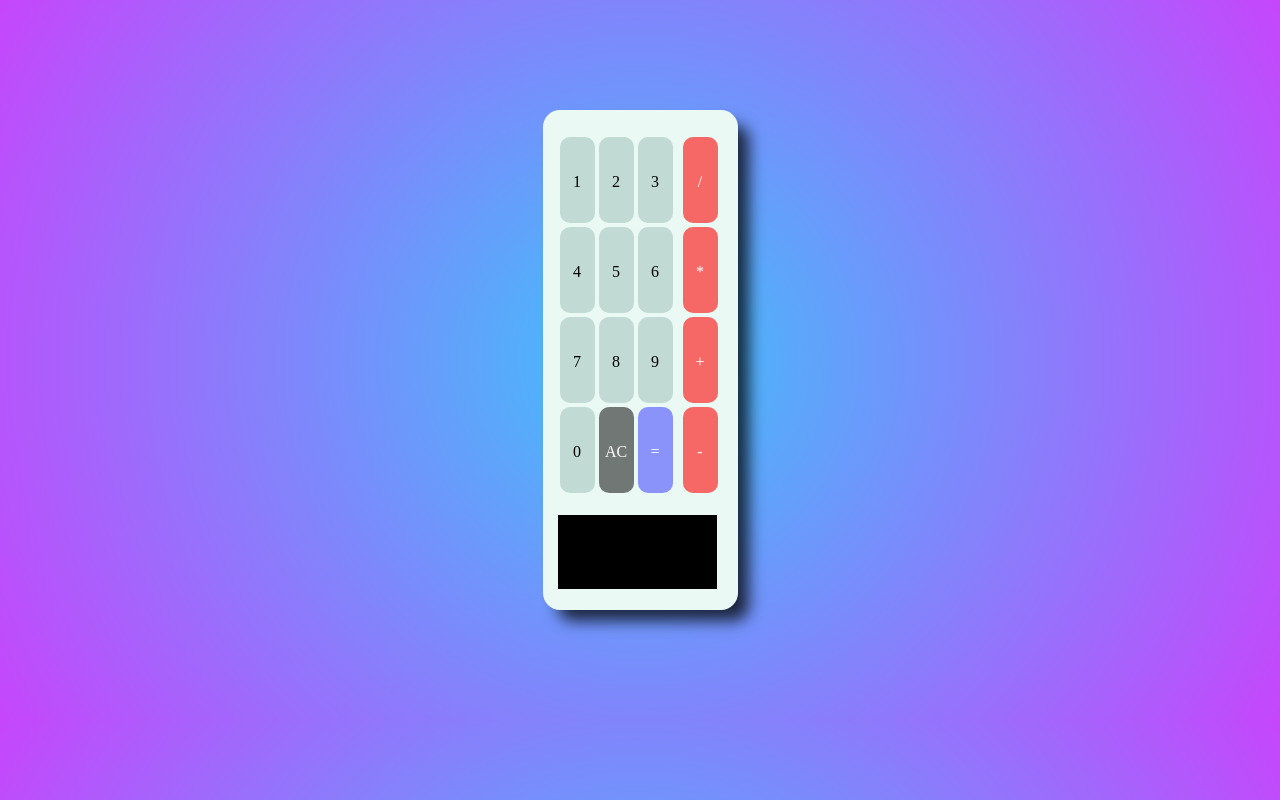
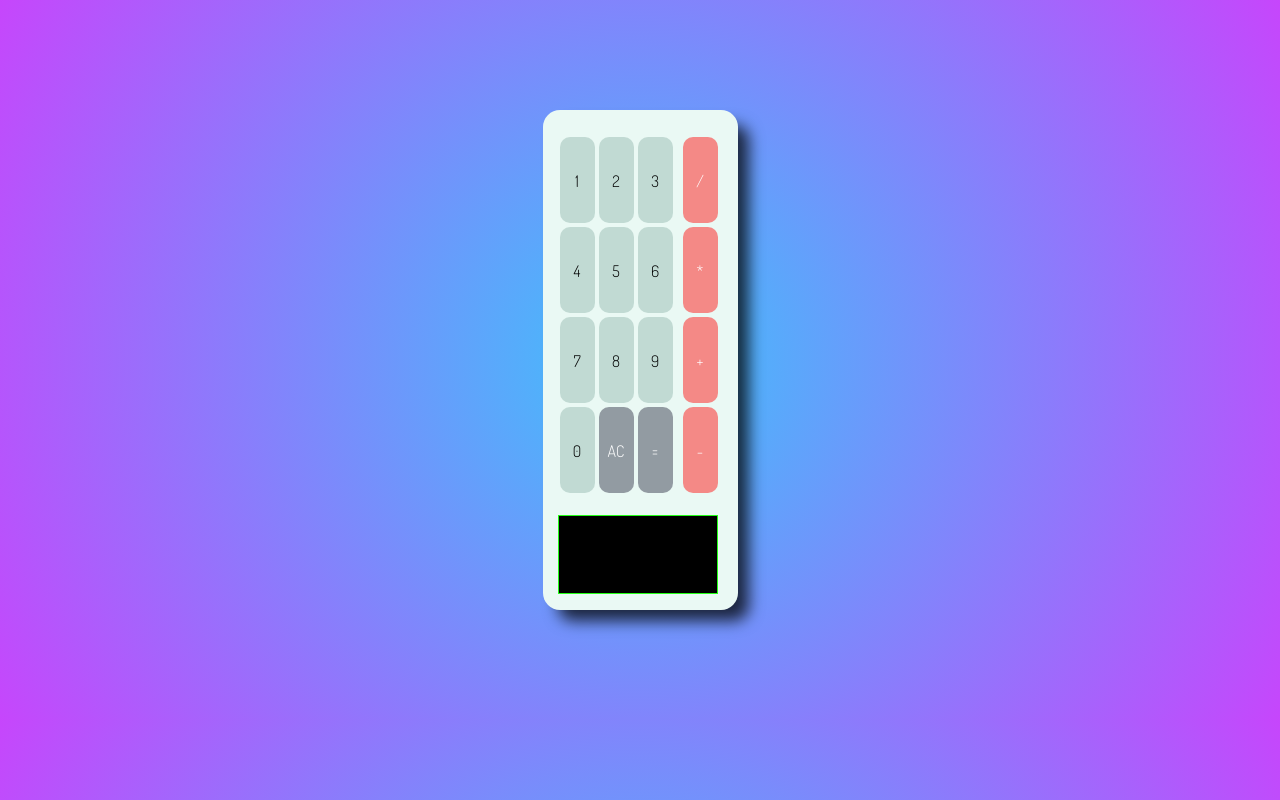
Before and after one commit to FreddyCarrillo/calculator, a plain HTML site: page index.html in a window 1280 px wide. Drawn offline with Linux system fonts and the light colour scheme.

Commit message:
version 1.0 , btn equal not development

```diff
--- a/index.html
+++ b/index.html
@@ -4,36 +4,20 @@
     <meta charset="UTF-8">
     <meta http-equiv="X-UA-Compatible" content="IE=edge">
     <meta name="viewport" content="width=device-width, initial-scale=1.0">
-    <link rel="stylesheet" href="style.css">
-    <title>Calculadora</title>
+    <link rel="stylesheet" href="./style.css">
+    <title>Calculator</title>
 </head>
 <body>
 
     <div class="wrapperCalculator">
         <div class="wrapperNumbersCalculator">
-            <div class="btnNumber">1</div>
-            <div class="btnNumber">2</div>
-            <div class="btnNumber">3</div>
-            <div class="btnNumber">4</div>
-            <div class="btnNumber">5</div>
-            <div class="btnNumber">6</div>
-            <div class="btnNumber">7</div>
-            <div class="btnNumber">8</div>
-            <div class="btnNumber">9</div>
-            <div class="btnNumber">0</div>
-            <div class="btnOperator" style="background-color: #00000085;">AC</div>
-            <div class="btnOperator" style="background-color: #0000ff69;">=</div>
         </div>
         <div class="wrapperOperatorsCalculator">
-            <div class="btnOperator">/</div>
-            <div class="btnOperator">*</div>
-            <div class="btnOperator">+</div>
-            <div class="btnOperator">-</div>
         </div>
         <div class="wrapperResult">
-
         </div>
     </div>
 
+    <script src="./processes.js"></script>
 </body>
 </html>
--- a/processes.js
+++ b/processes.js
@@ -0,0 +1,44 @@
+'use strict';
+
+const valueBtnNumbers = {
+    'data': [1, 2, 3, 4, 5, 6, 7, 8, 9, 0],
+    'typeClass': 'btnNumber',
+    'nameContent': 'wrapperNumbersCalculator'
+}
+
+const valueBtnOperators = {
+    'data': ['/','*','+','-'],
+    'typeClass': 'btnOperator',
+    'nameContent': 'wrapperOperatorsCalculator'
+}
+
+const valueBtnToResult = {
+    'data': ['AC','='],
+    'typeClass': 'btnToResult',
+    'nameContent': 'wrapperNumbersCalculator'
+}
+
+let wrapperResult = document.querySelector('.wrapperResult');
+
+window.addEventListener('load',()=>{
+    addedBtnDivs(valueBtnNumbers);
+    addedBtnDivs(valueBtnOperators);
+    addedBtnDivs(valueBtnToResult);
+});
+
+let getValueBtnCalculator = (e) => {
+    wrapperResult.append(e.target.dataset.value);
+    console.log(e.target.dataset.value);
+}
+
+let addedBtnDivs = (valueBtns) => {
+    let content = document.querySelector(`.${valueBtns.nameContent}`);
+    valueBtns.data.forEach(element => {
+        let divBtn = document.createElement('div');
+        divBtn.className = valueBtns.typeClass;
+        divBtn.addEventListener("click", getValueBtnCalculator);
+        divBtn.setAttribute('data-value', element);
+        divBtn.innerText = element;
+        content.append(divBtn);
+    });
+}
--- a/style.css
+++ b/style.css
@@ -1,8 +1,11 @@
+@import url('https://fonts.googleapis.com/css2?family=Dosis:wght@300&display=swap');
+
 body{
     margin: 0px;
     padding: 0px;
     background: rgb(63,193,251);
     background: radial-gradient(circle, rgba(63,193,251,1) 0%, rgba(198,70,252,1) 100%);
+    font-family: 'Dosis', sans-serif;
 }
 
 .wrapperCalculator{
@@ -32,11 +35,15 @@ body{
 
 .wrapperResult{
     margin: 0px 0px 5px 15px;
-    height: 72px;
-    width: 81%;
+    height: 41px;
+    width: 63%;
     border: 1px solid;
     float: left;
     background-color: black;
+    color: #23ff16;
+    padding: 18px;
+    overflow-y: scroll;
+    font-size: 12px;
 }
 
 .btnNumber{
@@ -48,10 +55,17 @@ body{
     margin: 2px;
     border-radius: 10px;
     background-color: #bad4cdd6;
+    cursor:pointer;
+    transition: 0.3s;
+}
+
+.btnNumber:hover{
+    background-color: #728f87d6;
+    font-size: 24px;
 }
 
 .btnOperator{
-    background-color: #ff000094;
+    background-color: #ff000073;
     color: white;
     height: 86px;
     width: 35px;
@@ -60,4 +74,30 @@ body{
     line-height: 89px;
     margin: 2px;
     border-radius: 10px;
+    transition: 0.3s;
+    cursor:pointer;
 }
+
+.btnOperator:hover{
+    background-color: #ff0000;
+    font-size: 24px;
+}
+
+.btnToResult{
+    background-color: #15152c69;
+    color: white;
+    height: 86px;
+    width: 35px;
+    float: left;
+    text-align: center;
+    line-height: 89px;
+    margin: 2px;
+    border-radius: 10px;
+    transition: 0.3s;
+    cursor:pointer;
+}
+
+.btnToResult:hover{
+    background-color: #15152cba;
+    font-size: 17px;
+}
```
